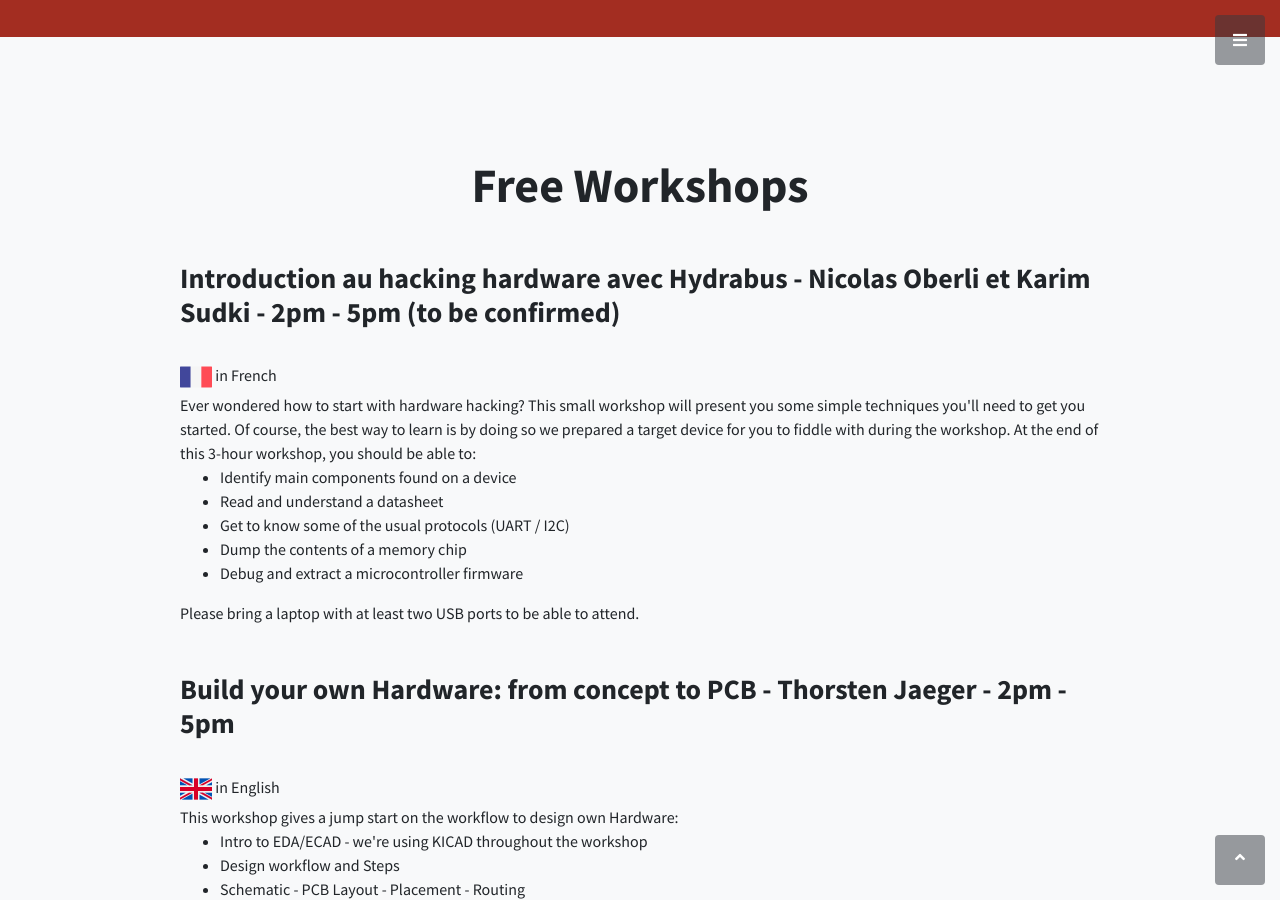
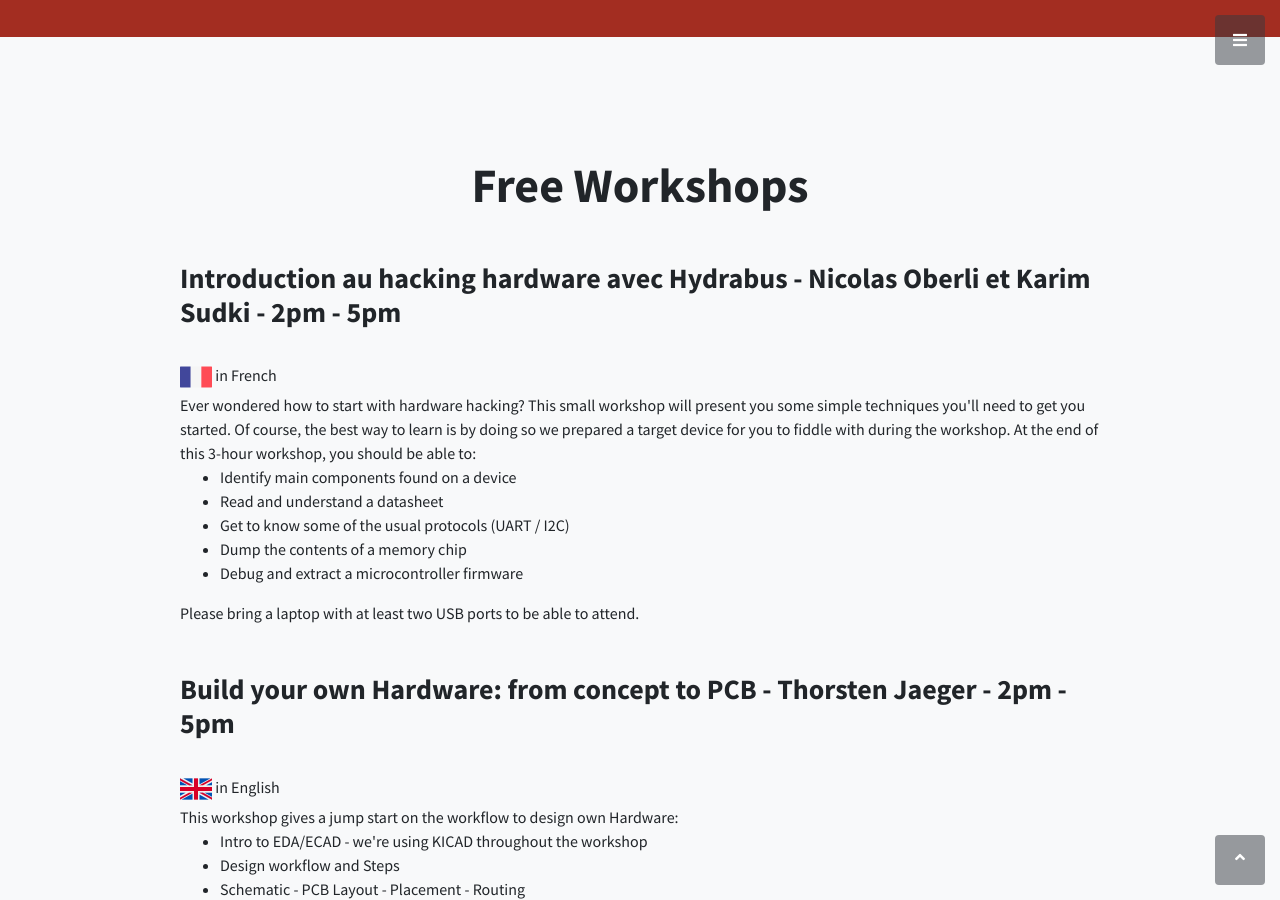
Before and after one commit to ph0wn/ph0wn.github.io, a Jekyll site: the page built from index.html, in a window 1280 px wide and 900 px high, scrolled down 2495 px. Built offline with Jekyll 4.4.1, drawn with Linux system fonts in a browser that asks for light colours.

Commit message:
confirmed :)

```diff
--- a/index.html
+++ b/index.html
@@ -66,7 +66,7 @@ title: Ph0wn CTF
 	 </div>
 	 <div class="row">
 	     <div class="col-lg-10 mx-auto">
-		 <h3>Introduction au hacking hardware avec Hydrabus - Nicolas Oberli et Karim Sudki - 2pm - 5pm (to be confirmed)</h3><br>
+		 <h3>Introduction au hacking hardware avec Hydrabus - Nicolas Oberli et Karim Sudki - 2pm - 5pm</h3><br>
 		 <img src="/images/france.png"  title="icon made by www.freepik.com" alt="icon made by www.freepik.com" width="32px" /> in French<br>
 		 Ever wondered how to start with hardware hacking? This
 small workshop will present you some simple techniques you'll need
```
